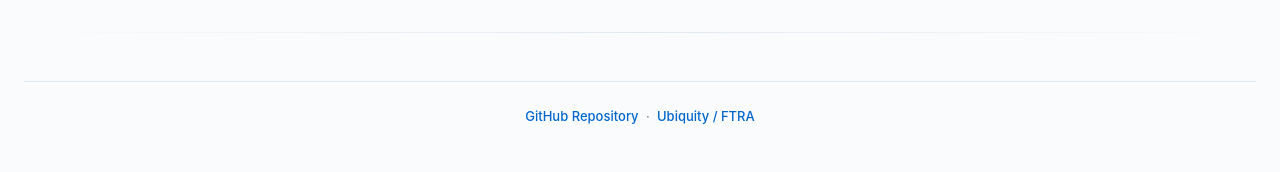
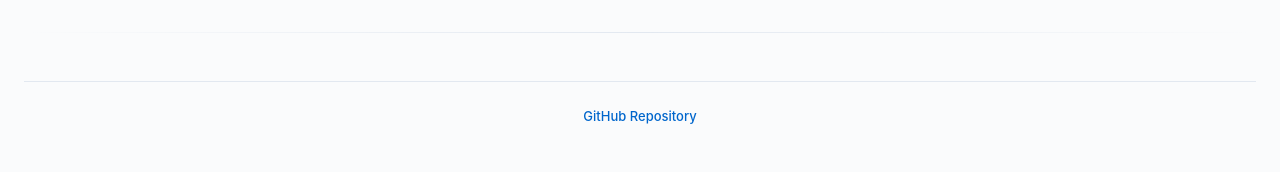
Before and after one commit to massimovar/LearningFTOptix, a Jekyll site: the page docs/index.html, which Jekyll copies as it is, in a window 1280 px wide. Shown: the part 859-1031 px from the top of the page. Built offline with Jekyll 4.4.1, drawn with Linux system fonts in a browser that asks for light colours.

Commit message:
small changes

```diff
--- a/docs/index.html
+++ b/docs/index.html
@@ -548,8 +548,6 @@
     <footer class="footer">
       <p>
         <a href="https://github.com/massimovar/LearningFTOptix">GitHub Repository</a>
-        &nbsp;·&nbsp;
-        <a href="https://github.com/massimovar/LearningUbiquityX/">Ubiquity / FTRA</a>
       </p>
     </footer>
 
```
